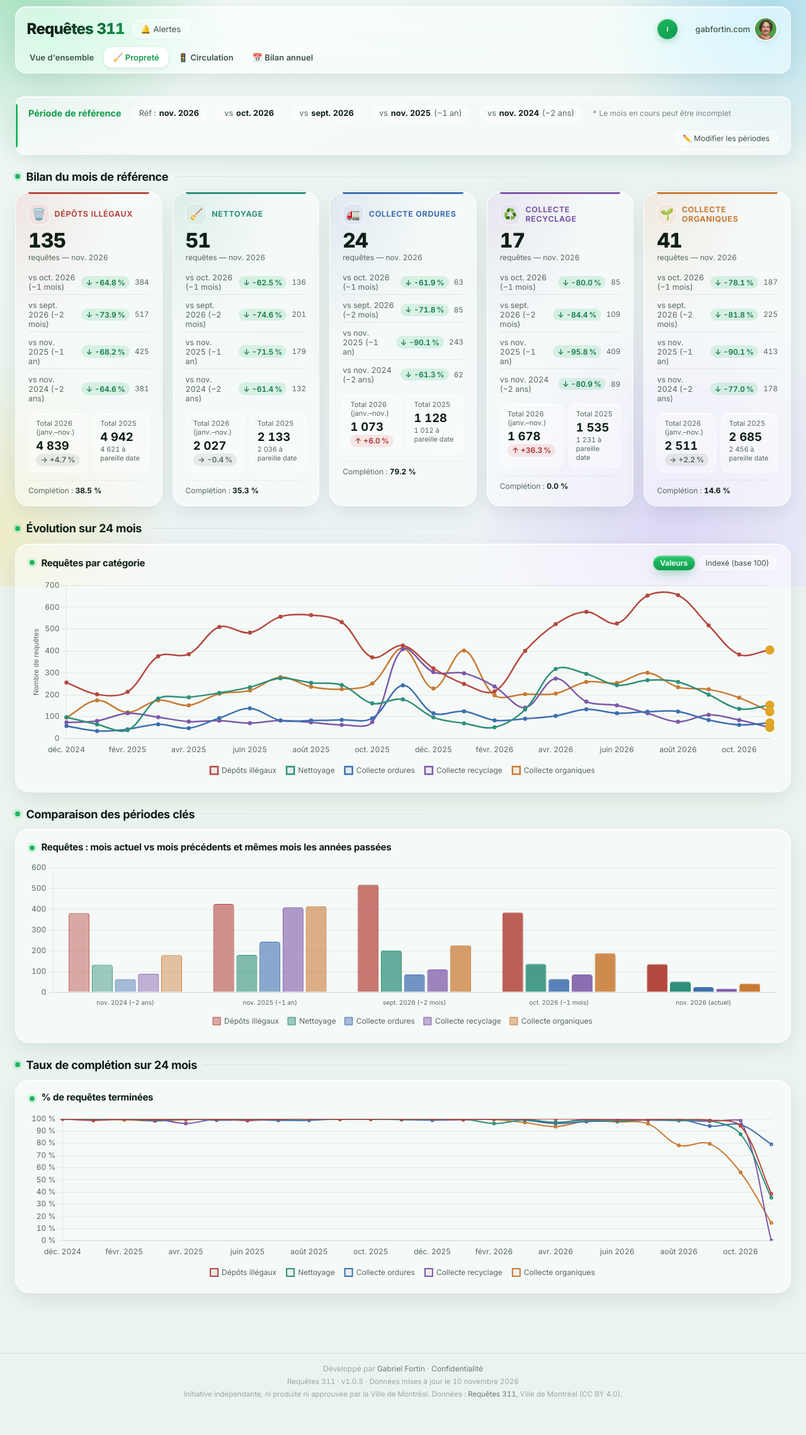
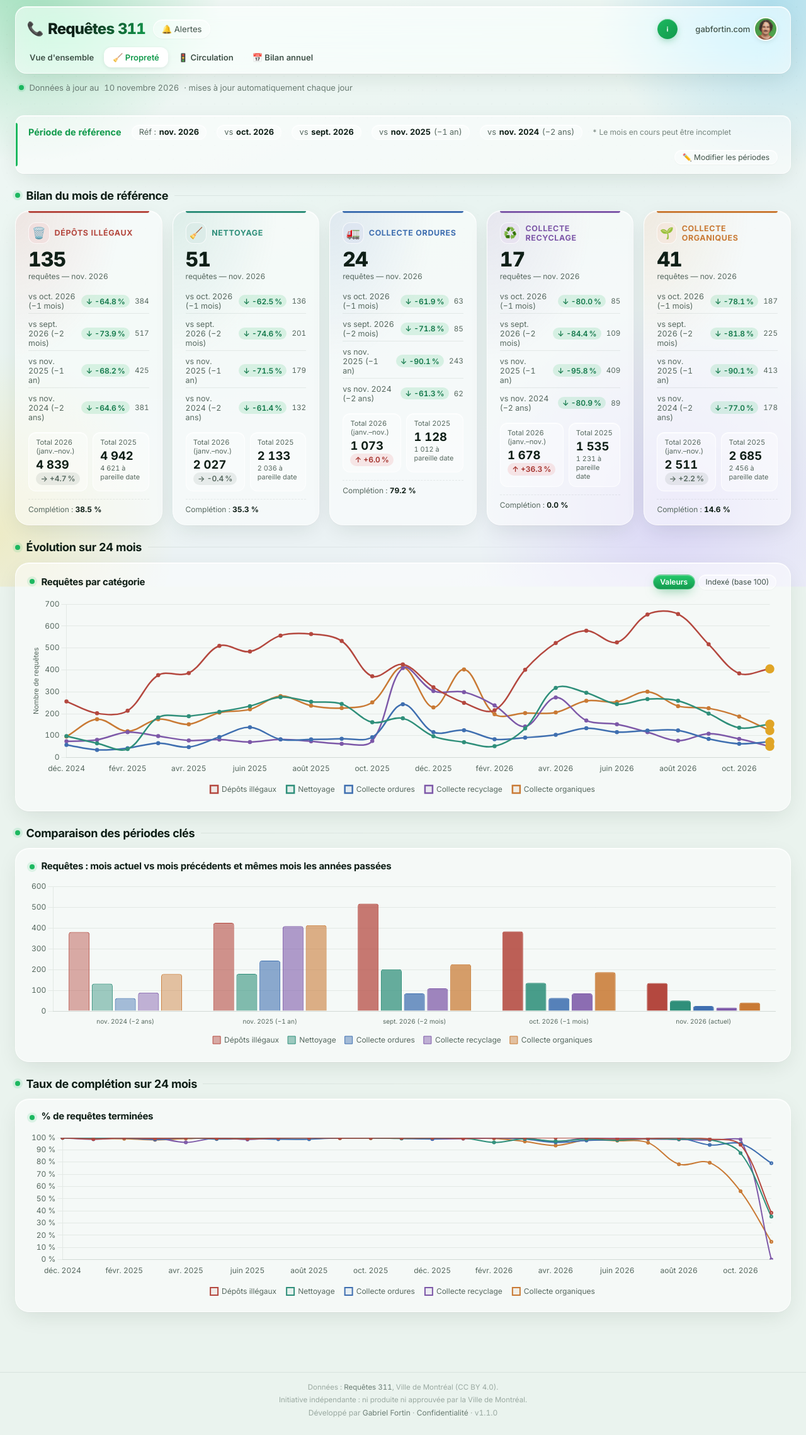
Before and after one commit to gabfortin/requetes-311, a plain HTML site: page docs/proprete.html in a window 1280 px wide. Shown: the whole page at 63% size. Before the commit the page ends 2248 px from the top, so only its background shows below. Drawn offline with nearby package versions, Linux system fonts and the light colour scheme.

Commit message:
Fraîcheur des données, bas de page uniformisé et marque 📞
Co-Authored-By: Claude Opus 5.5 <noreply@anthropic.com>

```diff
--- a/docs/glass.css
+++ b/docs/glass.css
@@ -259,6 +259,9 @@ header .logo {
   color: transparent;
 }
 header .logo span { color: inherit; }
+/* Emoji de la marque, hors du dégradé du logo (sinon il devient transparent),
+   comme les marques du style D (🚍, ♻️, 🛠️) : DESIGN-PAGES.md. */
+header .logo-icone { font-size: 1.35rem; line-height: 1; margin-right: -.35rem; }
 header .subtitle { opacity: 1; color: var(--text-2); font-weight: 400; font-size: 13px; }
 
 .tabs {
@@ -517,6 +520,19 @@ main { padding-top: 1.25rem; animation: glass-fade-up .55s .08s var(--ease) both
   .kpi:hover { transform: none; }
 }
 
+/* Fraîcheur des données : sous la barre du haut, point vert (comme le style D) */
+.freshness {
+  display: flex; align-items: center; gap: 8px;
+  max-width: calc(1400px - 3rem); width: calc(100% - 3rem);
+  margin: 14px auto 0; padding: 0 .4rem;
+  font-size: 13px; color: var(--muted);
+}
+.freshness::before {
+  content: ""; flex-shrink: 0; width: 8px; height: 8px; border-radius: 50%;
+  background: var(--accent); box-shadow: 0 0 0 3px var(--accent-soft);
+}
+@media (max-width: 700px) { .freshness { width: calc(100% - 1.5rem); font-size: 12px; } }
+
 /* Couleurs du bouton « i » et de la modale « À propos » (bloc commun ci-dessous) */
 :root {
   --gf-info-1: #1DB860; --gf-info-2: #129a4c; --gf-info-glow: rgba(18,154,76,.6);
--- a/docs/proprete.html
+++ b/docs/proprete.html
@@ -5,10 +5,10 @@
   <meta name="viewport" content="width=device-width, initial-scale=1.0" />
   <title>Propreté — Le Plateau-Mont-Royal</title>
   <script src="https://cdn.jsdelivr.net/npm/chart.js@4.4.4/dist/chart.umd.min.js"></script>
-  <script src="chart-theme.js"></script>
-  <script src="version.js"></script>
-  <link rel="stylesheet" href="categorie.css" />
-  <link rel="stylesheet" href="glass.css" />
+  <script src="chart-theme.js?v=1.1.0"></script>
+  <script src="version.js?v=1.1.0"></script>
+  <link rel="stylesheet" href="categorie.css?v=1.1.0" />
+  <link rel="stylesheet" href="glass.css?v=1.1.0" />
   <script>window.goatcounter = {path: function(p) { return location.host + p }}</script>
   <script data-goatcounter="https://gabfortin.goatcounter.com/count" async src="//gc.zgo.at/count.js"></script>
 </head>
@@ -18,6 +18,7 @@
 
 <div class="topbar">
 <header>
+  <span class="logo-icone" aria-hidden="true">📞</span>
   <div class="logo">Requêtes <span>311</span></div>
   <button class="notif-btn" id="notif-btn">🔔 Alertes<span class="notif-dot"></span></button>
   <button type="button" class="gf-info-btn" id="gfInfoBtn" aria-label="À propos de ce site" aria-haspopup="dialog" aria-controls="gfInfoOverlay" title="À propos">
@@ -36,6 +37,8 @@
   <a class="tab" href="annee.html">📅 Bilan annuel</a>
 </nav>
 </div>
+
+<p class="freshness" id="fraicheur">Données à jour au <span id="fraicheur-date">—</span> · mises à jour automatiquement chaque jour</p>
 
 <main>
   <!-- Alert banners (populated by JS when thresholds are crossed) -->
@@ -107,16 +110,16 @@
       <li><strong>Circulation</strong> : suivi mensuel de six catégories, des feux de circulation aux aménagements cyclables.</li>
       <li><strong>Bilan annuel</strong> : l'année en cours comparée à la même période de l'année précédente.</li>
     </ul>
-    <p><strong>Données :</strong> <a href="https://donnees.montreal.ca/dataset/requete-311" target="_blank" rel="noopener">Requêtes 311</a>, Ville de Montréal (CC BY 4.0), mises à jour chaque jour. Dernière mise à jour : <span data-copie-de="data-updated">—</span>.</p>
+    <p><strong>Données :</strong> <a href="https://donnees.montreal.ca/dataset/requete-311" target="_blank" rel="noopener">Requêtes 311</a>, Ville de Montréal (CC BY 4.0), mises à jour chaque jour. Dernière mise à jour : <span data-copie-de="fraicheur-date">—</span>.</p>
     <p><strong>Initiative indépendante</strong> : ni produite ni approuvée par la Ville de Montréal.</p>
     <p>Développé par <a href="https://gabfortin.com" target="_blank" rel="noopener">Gabriel Fortin</a> · <a href="confidentialite.html">Confidentialité</a></p>
   </div>
 </div>
 
 <footer class="app-footer">
-  <p>Développé par <a href="https://gabfortin.com" target="_blank" rel="noopener">Gabriel Fortin</a> · <a href="confidentialite.html">Confidentialité</a></p>
-  <p class="app-footer-meta">Requêtes 311 · v<span id="app-version">—</span> · Données mises à jour le <span id="data-updated">—</span></p>
-  <p class="app-footer-meta">Initiative indépendante, ni produite ni approuvée par la Ville de Montréal. Données : <a href="https://donnees.montreal.ca/dataset/requete-311" target="_blank" rel="noopener">Requêtes 311</a>, Ville de Montréal (CC BY 4.0).</p>
+  <p class="app-footer-meta">Données : <a href="https://donnees.montreal.ca/dataset/requete-311" target="_blank" rel="noopener">Requêtes 311</a>, Ville de Montréal (CC BY 4.0).</p>
+  <p class="app-footer-meta">Initiative indépendante : ni produite ni approuvée par la Ville de Montréal.</p>
+  <p>Développé par <a href="https://gabfortin.com" target="_blank" rel="noopener">Gabriel Fortin</a> · <a href="confidentialite.html">Confidentialité</a> · v<span id="app-version">—</span></p>
 </footer>
 
 <!-- ── Notification settings modal ───────────────────────────────────────── -->
@@ -136,11 +139,11 @@
 </div>
 
 <script>window.DASH = { dataFile: "proprete_data.js", prefix: "PROPRETE", notifKey: "311_notif_v1" };</script>
-<script src="categorie.js"></script>
+<script src="categorie.js?v=1.1.0"></script>
 <script>
 document.getElementById("app-version").textContent = typeof APP_VERSION !== "undefined" ? APP_VERSION : "?";
-document.getElementById("data-updated").textContent = typeof DATA_UPDATED_AT !== "undefined" ? new Date(DATA_UPDATED_AT + "T12:00:00").toLocaleDateString("fr-CA", { day: "numeric", month: "long", year: "numeric" }) : "?";
+document.getElementById("fraicheur-date").textContent = typeof DATA_UPDATED_AT !== "undefined" ? new Date(DATA_UPDATED_AT + "T12:00:00").toLocaleDateString("fr-CA", { day: "numeric", month: "long", year: "numeric" }) : "?";
 </script>
-<script src="apropos.js"></script>
+<script src="apropos.js?v=1.1.0"></script>
 </body>
 </html>
--- a/docs/version.js
+++ b/docs/version.js
@@ -1,3 +1,3 @@
 // Version de l'application (incrémentée automatiquement à chaque mise à jour des données)
-var APP_VERSION = "1.0.5";
+var APP_VERSION = "1.1.0";
 var DATA_UPDATED_AT = "2026-11-10";
```
Also changed, not shown: docs/annee.html (+12 -9 lines), docs/circulation.html (+14 -11 lines), docs/confidentialite.html (+1 -1 lines), docs/index.html (+12 -9 lines), .communs.json (added), .version.json (added), 1 other file.
